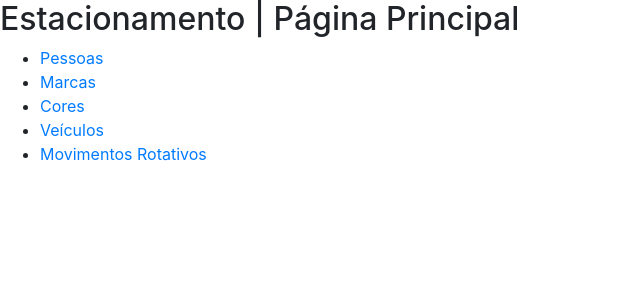
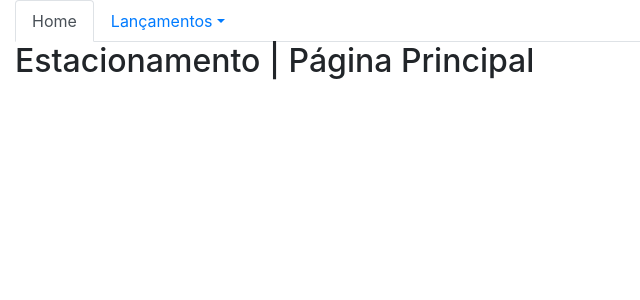
Before and after one commit to dcafonso/projeto_estacionamento, a Django app: page / in a window 1280 px wide. Shown: the top 300 px of the page, without its empty margins (0-640 px from the left). Run offline with Django 3.2, Linux system fonts and the light colour scheme; some libraries are stand-ins or nearby versions.

Commit message:
Incluido bootstrap na classe Pessoa

```diff
--- a/core/templates/core/index.html
+++ b/core/templates/core/index.html
@@ -1,13 +1,30 @@
 {% extends "base.html" %}
+{% load bootstrap %}
+
+{% block menu %}
+    <ul class="nav nav-tabs">
+        <li class="nav-item">
+            <a class="nav-link active" href="{% url 'core_home' %}">Home</a>
+        </li>
+        <li class="nav-item dropdown">
+            <a class="nav-link dropdown-toggle" data-toggle="dropdown" href="#" role="button" aria-haspopup="true" aria-expanded="false">Lançamentos</a>
+            <div class="dropdown-menu">
+            <a class="dropdown-item" href="{% url 'core_lista_pessoas' %}">Pessoas</a>
+            <div class="dropdown-divider"></div>
+            <a class="dropdown-item" href="{% url 'core_lista_marcas' %}">Marcas</a>
+            <a class="dropdown-item" href="{% url 'core_lista_cores' %}">Cores Veículos</a>
+            <a class="dropdown-item" href="{% url 'core_lista_veiculos' %}">Veículos</a>
+            <div class="dropdown-divider"></div>
+            <a class="dropdown-item" href="{% url 'core_lista_mov_rotativos' %}">Movimentos Rotativos</a>
+            </div>
+        </li>
+    </ul>
+{% endblock menu %}
 
 {% block main %}
-    <h2>{{ mensagem }}</h2>
-
-    <ul>
-        <li> <a href="{% url 'core_lista_pessoas' %}">Pessoas</a> </li>
-        <li> <a href="{% url 'core_lista_marcas' %}">Marcas</a> </li>
-        <li> <a href="{% url 'core_lista_cores' %}">Cores</a> </li>
-        <li> <a href="{% url 'core_lista_veiculos' %}">Veículos</a> </li>
-        <li> <a href="{% url 'core_lista_mov_rotativos' %}">Movimentos Rotativos</a> </li>
-    </ul>
+    <div class="row">
+        <div class="col-12">
+            <h2>{{ mensagem }}</h2>
+        </div>
+    </div>
 {% endblock main %}
--- a/estacionamento/settings.py
+++ b/estacionamento/settings.py
@@ -37,6 +37,7 @@ INSTALLED_APPS = [
     'django.contrib.sessions',
     'django.contrib.messages',
     'django.contrib.staticfiles',
+    'bootstrapform',
     'core',
 ]
 
--- a/templates/base.html
+++ b/templates/base.html
@@ -7,12 +7,18 @@
     <meta name="viewport" content="width=device-width, initial-scale=1.0">
     <meta http-equiv="X-UA-Compatible" content="ie=edge">
     <link rel="stylesheet" href="{% static 'bootstrap/css/bootstrap.css' %}">
+    <script src="https://code.jquery.com/jquery-3.3.1.slim.min.js" integrity="sha384-q8i/X+965DzO0rT7abK41JStQIAqVgRVzpbzo5smXKp4YfRvH+8abtTE1Pi6jizo" crossorigin="anonymous"></script>
+    <script src="https://cdnjs.cloudflare.com/ajax/libs/popper.js/1.14.7/umd/popper.min.js" integrity="sha384-UO2eT0CpHqdSJQ6hJty5KVphtPhzWj9WO1clHTMGa3JDZwrnQq4sF86dIHNDz0W1" crossorigin="anonymous"></script>
+    <script src="{% static 'bootstrap/js/bootstrap.js' %}"></script>
     <title>Document</title>
 <head>
 <body>
+    <div class="container-fluid">
+        {% block menu %}
+        {% endblock menu %}
 
-    {% block main %}
-    {% endblock main %}
-
+        {% block main %}
+        {% endblock main %}
+    </div>
 </body>
 </html>
```
Also changed, not shown: core/templates/core/delete_confirm.html (+10 -5 lines), core/templates/core/lista_pessoas.html (+11 -6 lines), core/templates/core/update_pessoa.html (+12 -8 lines), db.sqlite3, 1 other file.
